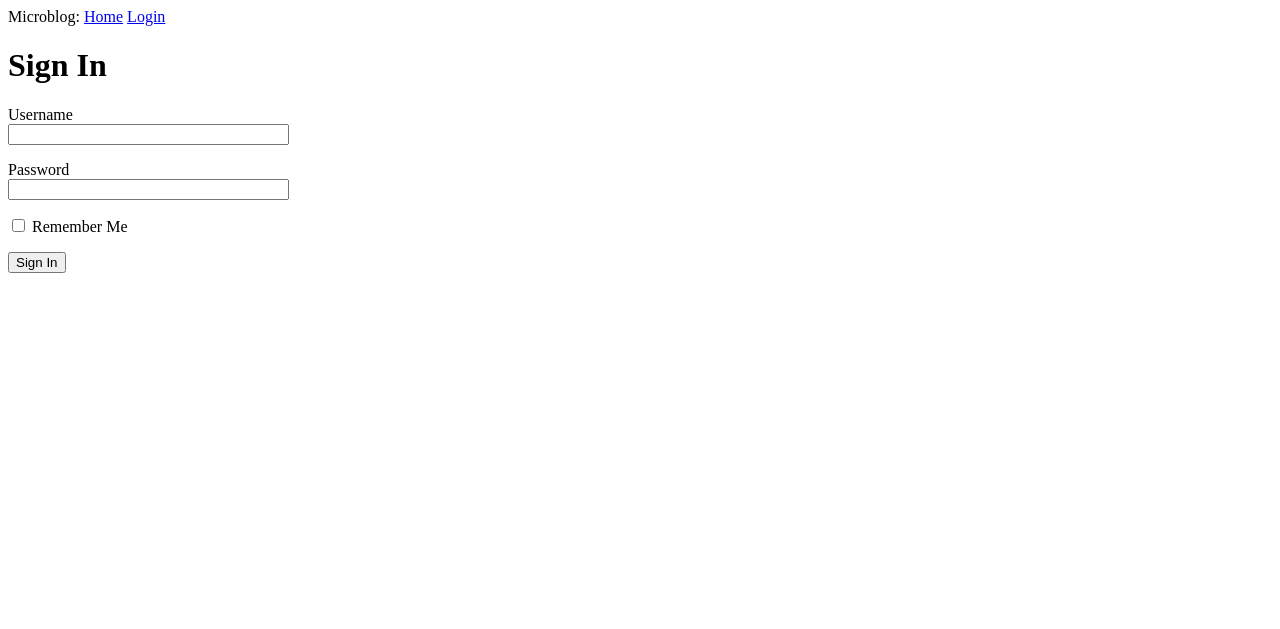
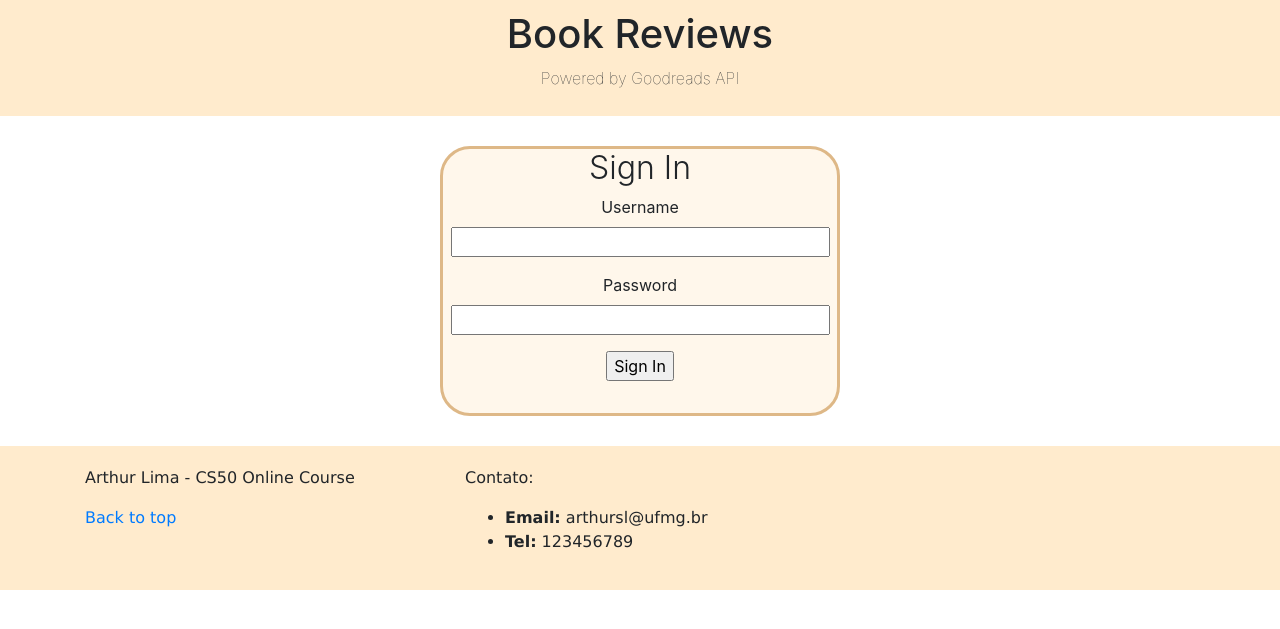
Before and after one commit to arthursl12/web-50-p1, a Flask app: page /login in a window 1280 px wide. Shown: the top 629 px of the page. Run offline with Flask 2, Linux system fonts and the light colour scheme; some libraries are stand-ins or nearby versions.

Commit message:
Design CSS do login

```diff
--- a/books/app/forms.py
+++ b/books/app/forms.py
@@ -5,5 +5,4 @@ from wtforms.validators import DataRequired
 class LoginForm(FlaskForm):
     username = StringField('Username', validators=[DataRequired()])
     password = PasswordField('Password', validators=[DataRequired()])
-    remember_me = BooleanField('Remember Me')
     submit = SubmitField('Sign In')
--- a/books/app/routes.py
+++ b/books/app/routes.py
@@ -9,14 +9,13 @@ from app.users import checkPassword, findUser
 @app.route("/")
 @app.route('/index')
 def index():
-    print(session)
-    return render_template('index.html', title='Home', user="user")
+    return redirect(url_for('login'))
 
-@app.route('/userPage')
-def userPage():
+@app.route('/search')
+def search():
     user = findUser(session['user_id'])
+    return render_template('search.html', title='Home', user=user, userlogged=True)
 
-    return render_template('index.html', title='Home', user=user, userlogged=True)
 
 @app.route('/login', methods=['GET', 'POST'])
 def login():
@@ -30,12 +29,12 @@ def login():
         else:
             session.clear()
             session['user_id'] = user.id
-            flash('Login requested for user {}, remember_me={}'.format(
-            form.username.data, form.remember_me.data))
-            return redirect(url_for('userPage'))
+            flash('Login requested for user {}'.format(
+            form.username.data))
+            return redirect(url_for('search'))
     return render_template('login.html', title='Sign In', form=form)
 
 @app.route('/logout')
 def logout():
     session.clear()
-    return render_template('index.html', title='Home', user="user")
+    return redirect(url_for('login'))
--- /dev/null
+++ b/books/app/static/base.css
@@ -0,0 +1,31 @@
+/* NAVBAR */
+.top-bar {
+    margin-bottom: 3rem;
+    background-color: blanchedalmond;
+    -webkit-box-shadow: inset 0 -.1rem .25rem rgba(0,0,0,.1);
+            box-shadow: inset 0 -.1rem .25rem rgba(0,0,0,.1);
+  }
+
+.nav-link {
+    position: relative;
+    padding: 1rem;
+    font-weight: 700;
+    color: peru;
+    font-size: large;
+
+}
+.nav-link:hover,
+.nav-link:focus {
+    color: #fff;
+    background-color: transparent;
+}
+
+/* FOOTER */
+footer{
+    font-family: 'Lucida Sans', 'Lucida Sans Regular', 'Lucida Grande', 'Lucida Sans Unicode', Geneva, Verdana, sans-serif;
+    background-color: blanchedalmond;
+    padding-left: 15px;
+    padding-right: 15px;
+    padding-top: 20px;
+    padding-bottom: 20px;
+}
--- /dev/null
+++ b/books/app/static/login.css
@@ -0,0 +1,24 @@
+#page_title {
+  background-color: blanchedalmond;
+  padding: 10px; }
+
+#page_title h1 {
+  font-weight: 500; }
+#page_title p {
+  font-weight: 100;
+  font-size: medium; }
+
+h2 {
+  font-weight: 300; }
+
+#login_box {
+  max-width: 400px;
+  margin: auto;
+  margin-top: 30px;
+  border-width: 3px !important;
+  border-radius: 30px !important;
+  border-color: burlywood !important;
+  margin-bottom: 30px;
+  background-color: #fff7eb; }
+
+/*# sourceMappingURL=login.css.map */
--- /dev/null
+++ b/books/app/static/login.scss
@@ -0,0 +1,30 @@
+#page_title{
+    background-color: blanchedalmond;
+    padding: 10px;
+}
+
+#page_title{
+    h1{
+        font-weight: 500;
+    }
+    p{
+        font-weight: 100;
+        font-size: medium;
+    }
+}
+
+
+h2{
+    font-weight: 300;
+}
+
+#login_box{
+    max-width: 400px;
+    margin: auto;
+    margin-top: 30px;
+    border-width: 3px !important;
+    border-radius: 30px !important;
+    border-color: burlywood !important;
+    margin-bottom: 30px;
+    background-color: #fff7eb;
+}
--- a/books/app/templates/base.html
+++ b/books/app/templates/base.html
@@ -1,24 +1,27 @@
 <html>
     <head>
         {% if title %}
-        <title>{{ title }} - Microblog</title>
+        <title>{{ title }} - Book Reviews</title>
         {% else %}
-        <title>Welcome to Microblog</title>
+        <title>Book Reviews</title>
         {% endif %}
+        <!-- Bootstrap CSS -->
+        <meta charset="UTF-8">
+        <link rel="stylesheet" href="https://stackpath.bootstrapcdn.com/bootstrap/4.4.1/css/bootstrap.min.css" integrity="sha384-Vkoo8x4CGsO3+Hhxv8T/Q5PaXtkKtu6ug5TOeNV6gBiFeWPGFN9MuhOf23Q9Ifjh" crossorigin="anonymous">
+        <link rel="stylesheet" href="{{ url_for('static', filename='base.css') }}">
+        {% block styles %}{% endblock %}
     </head>
     <body>
-        <div>
-            Microblog:
-
-
-            <a href="{{ url_for('index') }}">Home</a>
-            <a href="{{ url_for('login') }}">Login</a>
-            {% if userlogged %}
-            <a href="{{ url_for('logout') }}">Logout</a>
-            {% endif %}
-
-
-        </div>
+        {% if userlogged %}
+            <div class="top-bar">
+                <div class="container">
+                    <nav class="nav blog-nav">
+                        <a class="nav-link active" href="{{ url_for('search') }}">Home</a>
+                        <a class="nav-link" href="{{ url_for('logout') }}">Logout</a>
+                    </nav>
+                </div>
+            </div>
+        {% endif %}
 
         {% with messages = get_flashed_messages() %}
         {% if messages %}
@@ -31,5 +34,24 @@
         {% endwith %}
 
         {% block content %}{% endblock %}
+        <footer class="footer">
+            <div class="container">
+                <div class="row">
+                    <div class="col-4">
+                        <p>Arthur Lima - CS50 Online Course</p>
+                        <p>
+                        <a href="#">Back to top</a>
+                        </p>
+                    </div>
+                    <div class="col-4">
+                        <p>Contato:</p>
+                        <ul>
+                            <li><b>Email:</b> arthursl@ufmg.br</li>
+                            <li><b>Tel:</b> 123456789</li>
+                        </ul>
+                    </div>
+                </div>
+            </div>
+        </footer>
     </body>
 </html>
--- a/books/app/templates/login.html
+++ b/books/app/templates/login.html
@@ -1,8 +1,22 @@
 {% extends "base.html" %}
 
+{% block styles %}
+    <link rel="stylesheet" href="{{ url_for('static', filename='login.css') }}">
+{% endblock %}
+
 {% block content %}
-    <h1>Sign In</h1>
-    <form action="" method="post" novalidate>
+    <div id="page_title" class="text-center align-items-center justify-content-center">
+        <h1>Book Reviews</h1>
+        <p>Powered by Goodreads API</p>
+    </div>
+    <div id="login_box" class="border border-dark rounded">
+        <div class="d-flex text-center flex-wrap align-items-center justify-content-center">
+            <h2>Sign In</h1>
+        </div>
+
+        <div class="d-flex text-center flex-wrap align-items-center justify-content-center">
+
+            <form id='login_form' action="" method="post" novalidate>
                 {{ form.hidden_tag() }}
                 <p>
                     {{ form.username.label }}<br>
@@ -18,7 +32,10 @@
                     <span style="color: red;">[{{ error }}]</span>
                     {% endfor %}
                 </p>
-        <p>{{ form.remember_me() }} {{ form.remember_me.label }}</p>
                 <p>{{ form.submit() }}</p>
             </form>
+        </div>
+    </div>
+
+
 {% endblock %}
```
Also changed, not shown: books/app/templates/search.html (renamed from books/app/templates/index.html), 1 other file. Lines whose indentation alone changed are shown as unchanged.
